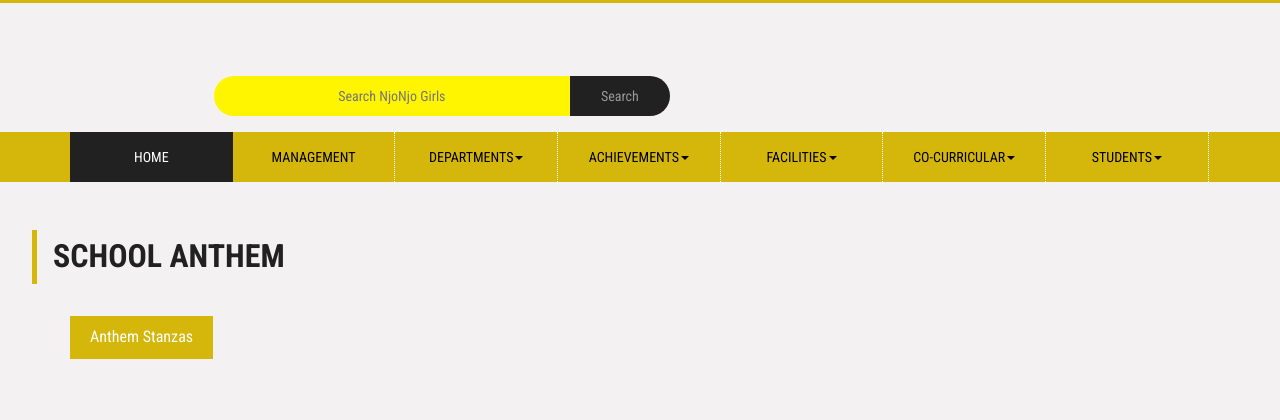
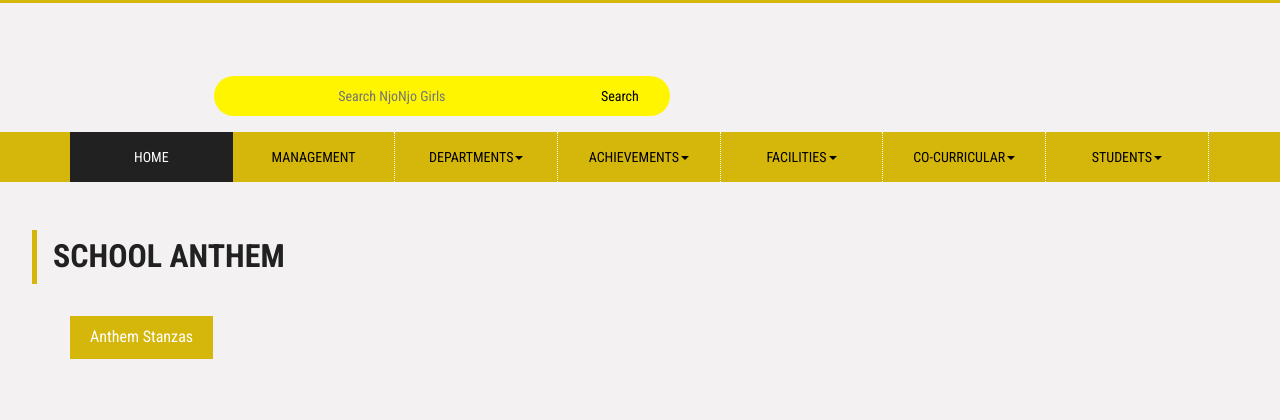
Before and after one commit to dennisdnyce/my-school, a Django app: page /anthem/ in a window 1280 px wide. Shown: the top 420 px of the page. Run offline with Django 3.2, Linux system fonts and the light colour scheme; data that the repository does not hold is empty; some libraries are stand-ins or nearby versions.

Commit message:
search button modification

```diff
--- a/catalogues/static/css/style.css
+++ b/catalogues/static/css/style.css
@@ -80,16 +80,16 @@ input[type="submit"],.agileinfo_chat a,.w3ls_footer_grid1_left p a,.w3l_sign_in_
 .w3_search input[type="submit"]{
 	outline: none;
     border: none;
-    background: #212121;
+    background: #fff500;
     padding: 10px 0;
     font-size: 14px;
-    color: #999999;
+    color: #000000;
     width: 22%;
     border-top-right-radius: 25px;
     border-bottom-right-radius: 25px;
 }
 .w3_search input[type="submit"]:hover{
-	background:#fff500;
+	background:#d5b60a;
 }
 .w3l_sign_in_register{
 	float: right;
```
